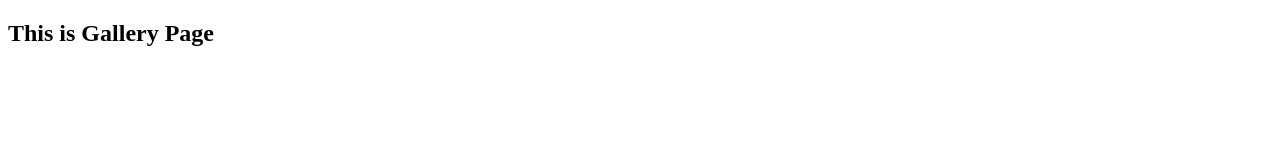
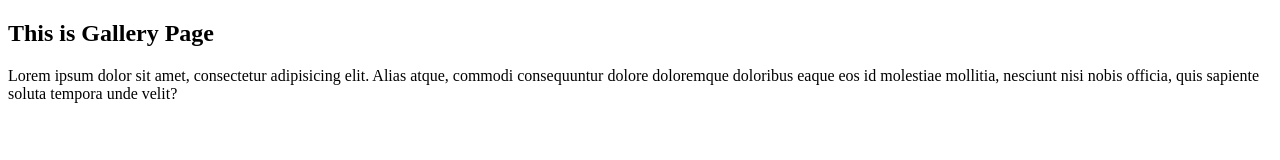
Before and after one commit to Wetiba/htmlonlinemay2024, a plain HTML site: page gallery.html in a window 1280 px wide. Drawn offline with Linux system fonts and the light colour scheme.

Commit message:
updated gallery

```diff
--- a/gallery.html
+++ b/gallery.html
@@ -7,6 +7,8 @@
 <body>
 
 <h2>This is Gallery Page</h2>
+<p>Lorem ipsum dolor sit amet, consectetur adipisicing elit. Alias atque, commodi consequuntur dolore doloremque doloribus eaque eos id molestiae mollitia, nesciunt nisi nobis officia, quis sapiente
+    soluta tempora unde velit?</p>
 
 
 </body>
```
